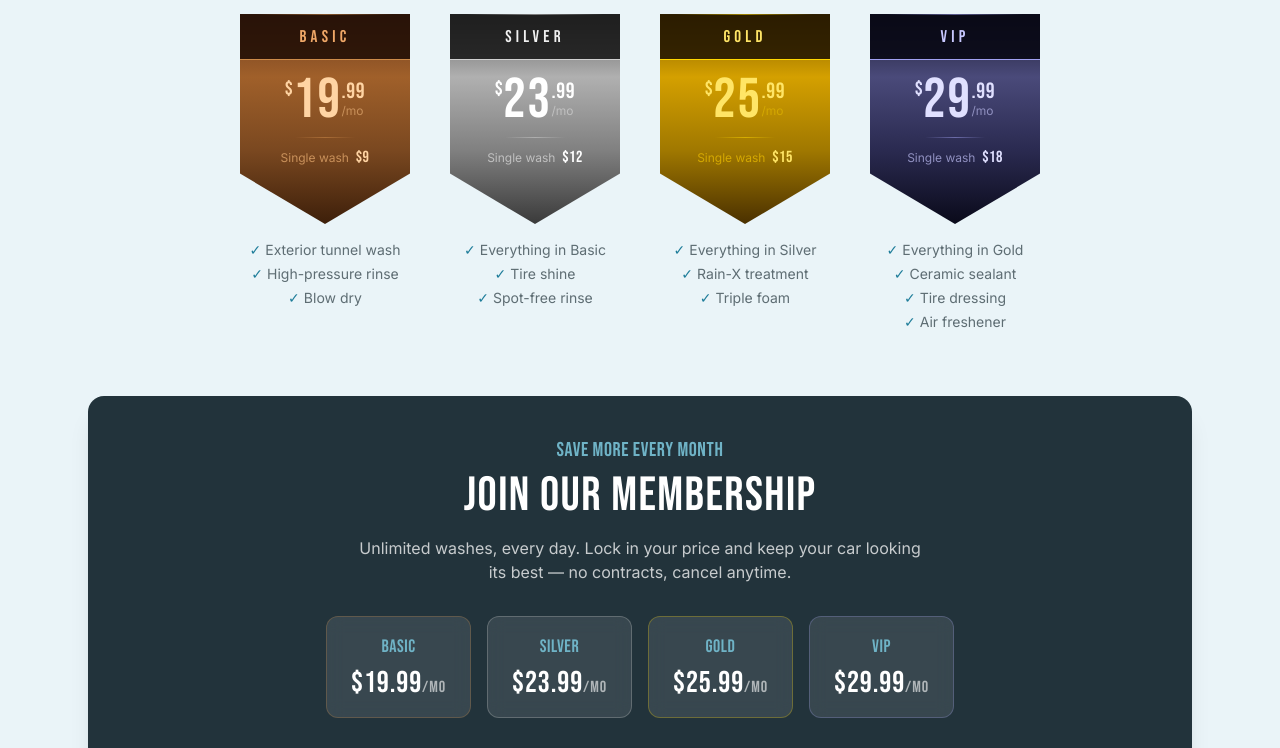
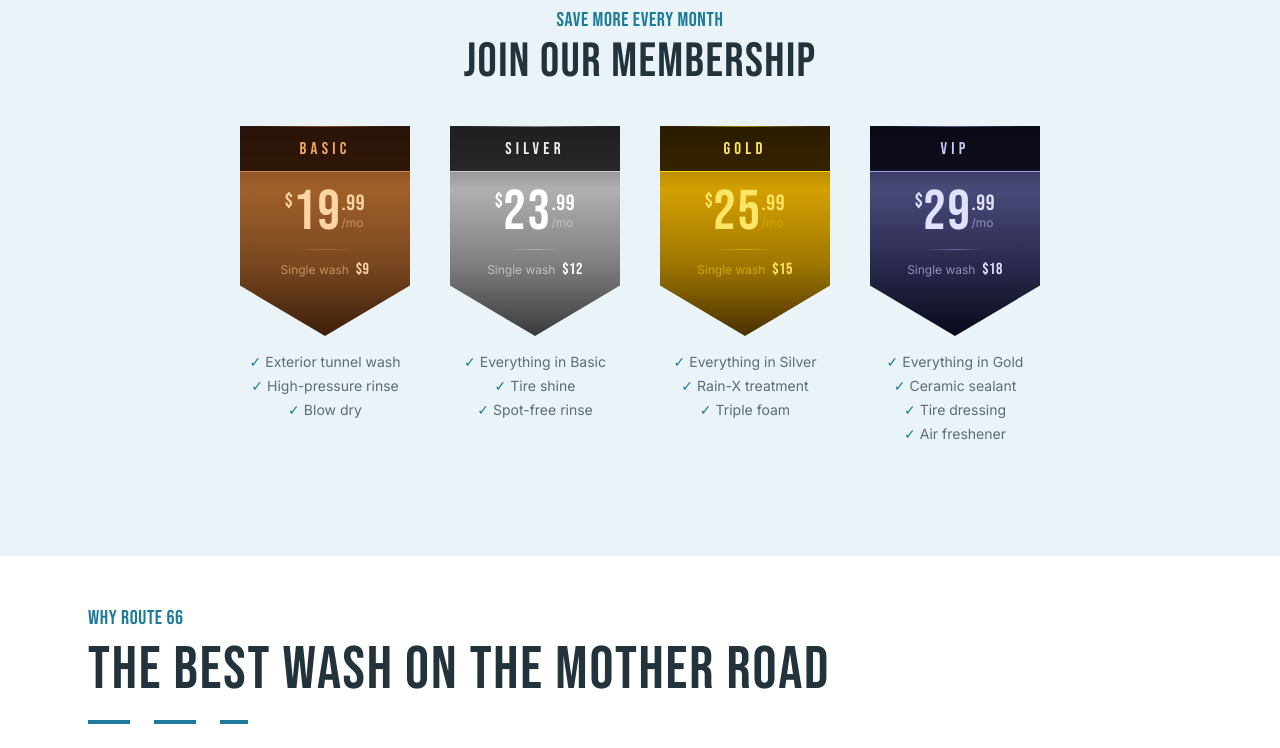
Before and after one commit to mab899195/route66carwashpomona, a Next.js app: page / in a window 1280 px wide. Shown: the part 1160-1908 px from the top of the page. Built offline with nearby package versions, Linux system fonts and the light colour scheme.

Commit message:
Remove membership CTA block

```diff
--- a/src/components/Services.tsx
+++ b/src/components/Services.tsx
@@ -78,8 +78,16 @@ export default function Services() {
           </p>
         </Reveal>
 
+        {/* Membership intro */}
+        <Reveal delay={100}>
+          <div className="mt-10 text-center">
+            <p className="font-display text-xl tracking-[0.3em] text-teal">Save More Every Month</p>
+            <h3 className="font-display mt-1 text-4xl text-ink sm:text-5xl">Join Our Membership</h3>
+          </div>
+        </Reveal>
+
         {/* Shield badge pricing */}
-        <div className="mt-12 flex flex-wrap justify-center gap-8 sm:gap-10">
+        <div className="mt-10 flex flex-wrap justify-center gap-8 sm:gap-10">
           {washPackages.map((pkg, i) => (
             <Reveal key={pkg.title} delay={i * 80}>
               <div className="flex flex-col items-center">
@@ -217,37 +225,6 @@ export default function Services() {
           ))}
         </div>
 
-        {/* Membership CTA */}
-        <Reveal delay={100}>
-          <div id="membership" className="scroll-mt-20 mt-16 rounded-2xl bg-ink px-8 py-10 text-center text-white shadow-xl">
-            <p className="font-display text-xl tracking-[0.3em] text-teal-light">Save More Every Month</p>
-            <h3 className="font-display mt-2 text-4xl sm:text-5xl">Join Our Membership</h3>
-            <p className="mx-auto mt-4 max-w-xl text-white/75">
-              Unlimited washes, every day. Lock in your price and keep your car looking its best — no contracts, cancel anytime.
-            </p>
-            <div className="mt-8 flex flex-wrap justify-center gap-4">
-              {washPackages.map((pkg) => (
-                <div
-                  key={pkg.title}
-                  style={{ borderColor: pkg.borderColor + "44" }}
-                  className="rounded-xl border bg-white/10 px-6 py-4 text-center backdrop-blur"
-                >
-                  <p className="font-display text-lg text-teal-light">{pkg.title}</p>
-                  <p className="font-display mt-1 text-3xl text-white">
-                    ${pkg.monthly}
-                    <span className="text-base text-white/60">/mo</span>
-                  </p>
-                </div>
-              ))}
-            </div>
-            <a
-              href="tel:+19096200356"
-              className="mt-8 inline-block rounded-full bg-teal px-8 py-3.5 font-display text-xl tracking-wider text-white shadow-lg shadow-teal/40 transition-all hover:bg-teal-dark"
-            >
-              Call to Sign Up — (909) 620-0356
-            </a>
-          </div>
-        </Reveal>
       </div>
     </section>
   );
```
